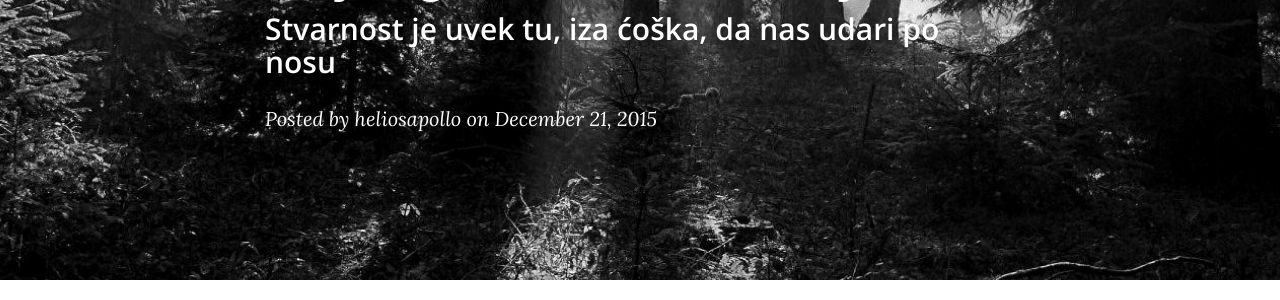
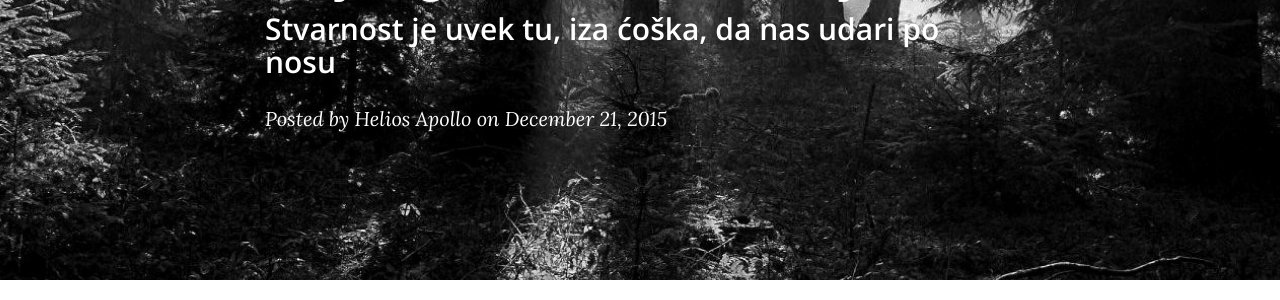
Before and after one commit to helios-apollo/helios-apollo.github.io, a Jekyll site: the page built from _posts/2015-12-21-Hajdeger-o-obrazovanju.markdown, in a window 1280 px wide. Shown: the part 229-529 px from the top of the page. Built offline with Jekyll 4.4.1, drawn with Linux system fonts in a browser that asks for light colours; nearby versions of some CDN libraries.

Commit message:
first blog post

```diff
--- a/_posts/2015-12-21-Hajdeger-o-obrazovanju.markdown
+++ b/_posts/2015-12-21-Hajdeger-o-obrazovanju.markdown
@@ -3,6 +3,7 @@ layout:     post
 title:      "Hajdeger o obrazovanju"
 subtitle:   "Stvarnost je uvek tu, iza ćoška, da nas udari po nosu"
 date:       2015-12-21
+author:     "Helios Apollo"
 header-img: "img/post-bg-01.jpg"
 ---
 
```
